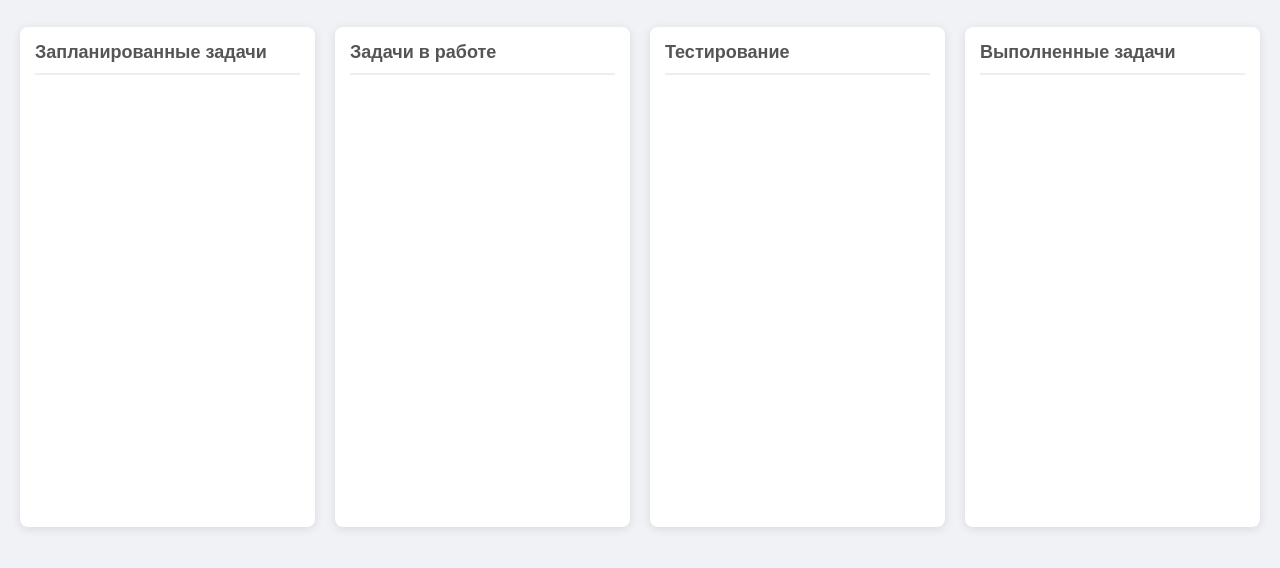
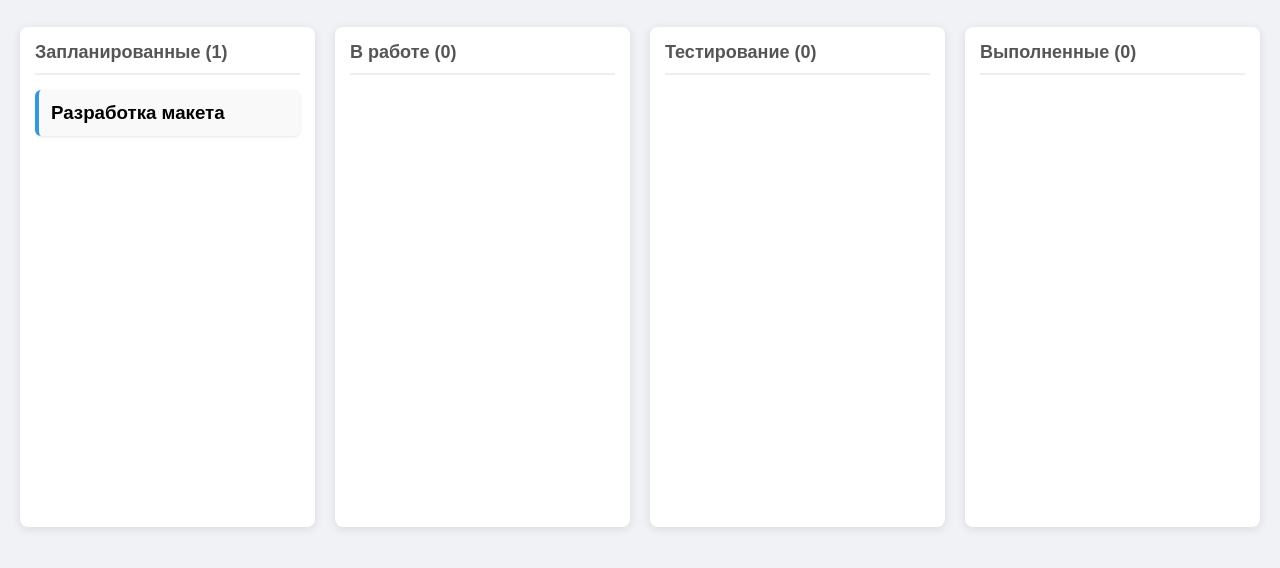
Before and after one commit to deniskorotkin7088/3-task, a plain HTML site: page index.html in a window 1280 px wide. Shown: the part 60-628 px from the top of the page. Drawn offline with Linux system fonts and the light colour scheme.

Commit message:
filter new

```diff
--- a/css/main.css
+++ b/css/main.css
@@ -42,3 +42,16 @@ h1 {
     border-bottom: 2px solid #eee;
     padding-bottom: 10px;
 }
+.card {
+    background: #f9f9f9;
+    border-radius: 6px;
+    padding: 12px;
+    margin-bottom: 12px;
+    border-left: 4px solid;
+    box-shadow: 0 1px 3px rgba(0,0,0,0.1);
+}
+
+.column:nth-child(1) .card { border-left-color: #3498db; }
+.column:nth-child(2) .card { border-left-color: #f39c12; }
+.column:nth-child(3) .card { border-left-color: #9b59b6; }
+.column:nth-child(4) .card { border-left-color: #2ecc71; }
--- a/index.html
+++ b/index.html
@@ -13,16 +13,28 @@
     <h1>Kanban доска</h1>
     <div class="columns">
         <div class="column">
-                <h2>Запланированные задачи</h2>
+            <h2>Запланированные ({{ column1.length }})</h2>
+            <div v-for="card in column1" :key="card.id" class="card">
+                <h3>{{ card.title }}</h3>
+            </div>
         </div>
         <div class="column">
-                <h2>Задачи в работе</h2>
+            <h2>В работе ({{ column2.length }})</h2>
+            <div v-for="card in column2" :key="card.id" class="card">
+                <h3>{{ card.title }}</h3>
+            </div>
         </div>
         <div class="column">
-                <h2>Тестирование</h2>
+            <h2>Тестирование ({{ column3.length }})</h2>
+            <div v-for="card in column3" :key="card.id" class="card">
+                <h3>{{ card.title }}</h3>
+            </div>
         </div>
         <div class="column">
-                <h2>Выполненные задачи</h2>
+            <h2>Выполненные ({{ column4.length }})</h2>
+            <div v-for="card in column4" :key="card.id" class="card">
+                <h3>{{ card.title }}</h3>
+            </div>
         </div>
     </div>
 </div>
--- a/js/main.js
+++ b/js/main.js
@@ -1,9 +1,30 @@
 let app = new Vue({
     el: '#app',
     data: {
-        message: 'Kanban запущена'
+        cards: [
+            {
+                id: 1,
+                title: 'Разработка макета',
+                description: 'Создать дизайн главной страницы',
+                deadline: '2026-03-20',
+                column: 1,
+                createdAt: '2026-03-13',
+                editedAt: null
+            }
+        ]
     },
-    mounted() {
-        console.log(this.message);
+    computed: {
+        column1() {
+            return this.cards.filter(c => c.column === 1);
+        },
+        column2() {
+            return this.cards.filter(c => c.column === 2);
+        },
+        column3() {
+            return this.cards.filter(c => c.column === 3);
+        },
+        column4() {
+            return this.cards.filter(c => c.column === 4);
+        }
     }
 });
```
Lines whose indentation alone changed are shown as unchanged.
